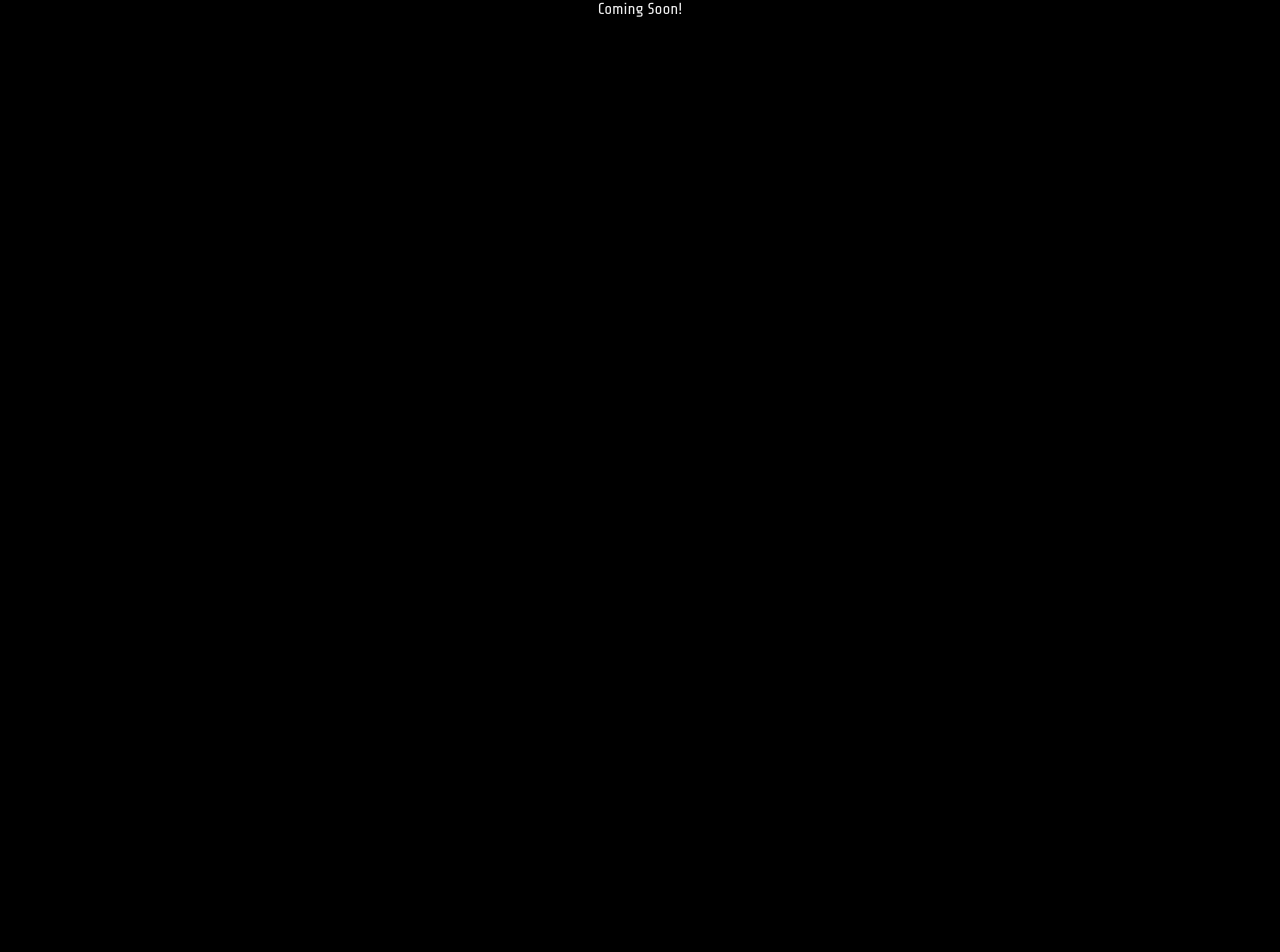
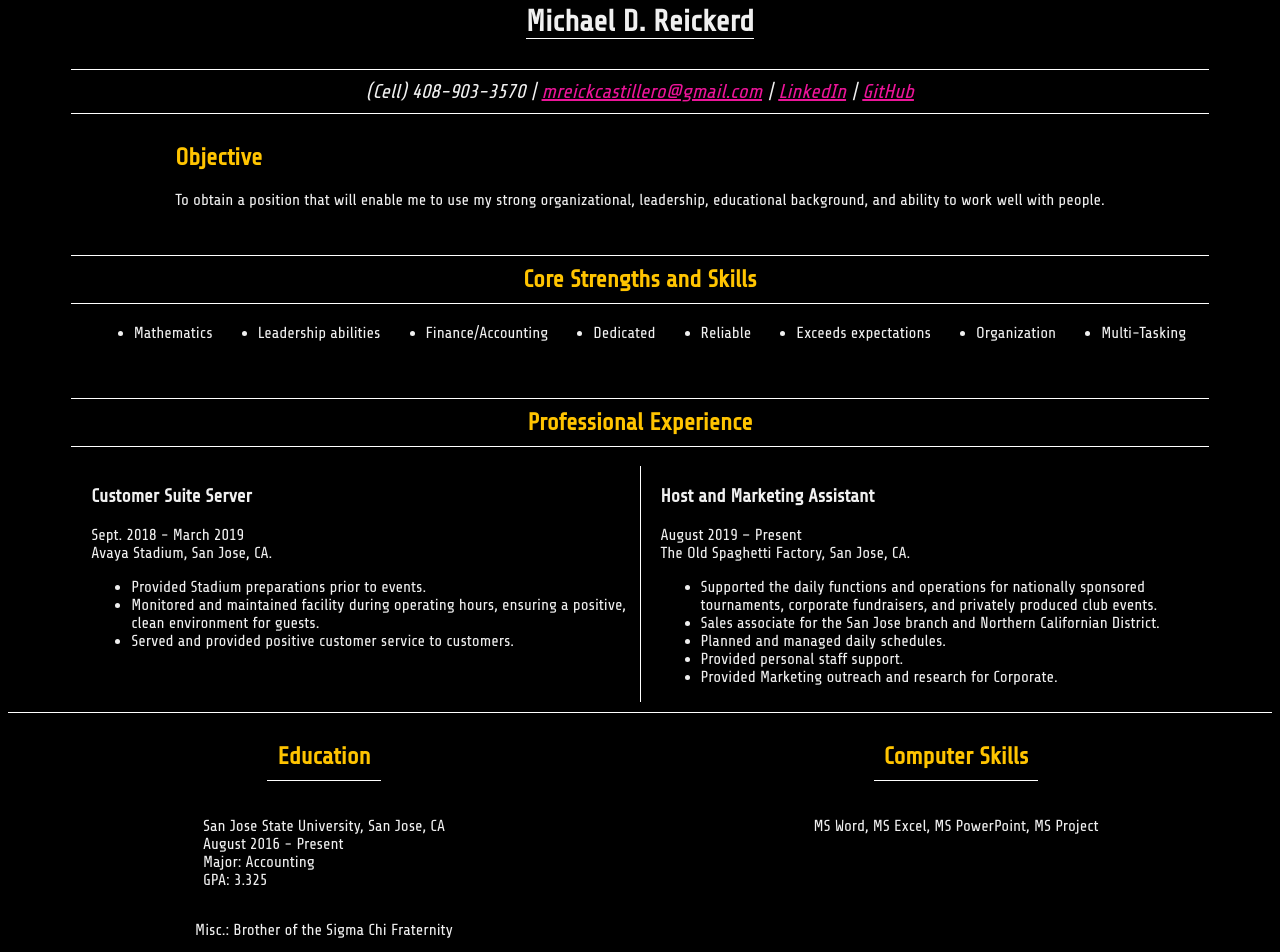
Before and after one commit to Migsrkrd/Web-Portfolio, a React (Vite) app: page /resume in a window 1280 px wide. Shown: the part 856-1808 px from the top of the page. Before the commit the page ends 898 px from the top, so only its background shows below. Built offline with nearby package versions, Linux system fonts and the light colour scheme.

Commit message:
added a resume

```diff
--- a/src/pages/aboutMe.jsx
+++ b/src/pages/aboutMe.jsx
@@ -16,58 +16,57 @@ export default function AboutMePage() {
       textIndent: "50px",
     },
     img: {
-        width: "50%",
-        height: "50%",
-        margin: "50px",
-        },
+      width: "50%",
+      height: "50%",
+      margin: "50px",
+    },
   };
   return (
     <div className="container" style={styles.container}>
       <h1 className="pagetitle">About Me</h1>
-      <img src="public/IMG_1359 (1).jpg" alt="Photo of Michael Reickerd" style={styles.img}/>
+      <img
+        src="public/IMG_1359 (1).jpg"
+        alt="Photo of Michael Reickerd"
+        style={styles.img}
+      />
       <p style={styles.text}>
-        I am currently developing my new career in software engineering. I am 25
-        years of age and have struggled throughout the majority of my life when
-        it comes to deciding what is right for my career. With other aspects of
-        life, I have been very certain. I come from a family of six, being the
-        youngest boy out of four. I have always had a passion for sports, video
-        games, and socializing with new people.
+        At 25 years old, I've embarked on a path that resonates deeply with my
+        passion and purpose. Life has been a series of discoveries and choices,
+        and my pursuit of a fulfilling career has been no exception. As the youngest of four in a close-knit family of six, I've always been
+        certain about my love for sports, video games, and connecting with new
+        people. However, the road to finding the perfect career has been a
+        winding one.
       </p>
+
       <p style={styles.text}>
-        Ever since I was very young, I have always been talented with math
-        skills. So coming from a family of accountants, this seemed like the
-        best fit for my future career. When I applied to the University of San
-        Jose State, I applied for the department of Accountancy.
+        Born into a family of accountants, it seemed natural for me to follow
+        suit. With a knack for math, I enrolled in the Department of Accountancy
+        at the University of San Jose State. Two years into challenging courses
+        and countless late nights fueled by a newfound caffeine addiction, I
+        realized this wasn't the path for me. Undeterred, I explored different majors and eventually landed on
+        Business Marketing. While it aligned with my love for engaging with
+        others, it didn't take long to realize that there was still something
+        missing. Returning home to my childhood house, I decided to take a
+        break, introspect, and uncover undiscovered passions.
       </p>
+
       <p style={styles.text}>
-        After two years of tough courses, many late nights and a newly developed
-        caffeine addiction, I quickly realized this is not what I want to do
-        with my life. I eventually changed my majors twice, landing on a major
-        that better suits my passion for meeting new people and conversation:
-        Business Marketing.
+        In a serendipitous turn of events, I decided to build my first PC. What
+        started as a fun project turned into a revelation during the coding
+        process to make a Microsoft Windows application bootable from a flash
+        drive. Computer coding had captured my interest in a way I hadn't
+        anticipated. This small venture into the vast world of web development became the
+        turning point in my career journey. Eager to delve deeper, I completed
+        the University of Berkeley Bootcamp, earning a certificate of
+        completion. Now, I am enthusiastically seeking a full-time position
+        where I can contribute my skills and passion for coding to make
+        meaningful contributions in the field of software engineering.
       </p>
+
       <p style={styles.text}>
-        While this was a good fit for my character, it didn't take long to
-        realize that this too was not fit for myself. After moving back home
-        into my childhood house, I decided to take some time off of work and
-        really learn about myself. Maybe there are passions I have that I
-        haven't discovered yet. Maybe there is a hidden talent for something
-        other than mathematics.
-      </p>
-      <p style={styles.text}>
-        On a whim, I decided to construct my very first PC simply for the fun of
-        it. While I knew the process would be new, I invested all of my
-        attention, and let's not forget a large amount of cash, and ended up
-        creating a computer from scratch. While I had a great time during the
-        project, I would have never thought that my favorite part was the coding
-        process to create the Microsoft Windows application bootable from a
-        flash drive. How is this done? Computer coding!
-      </p>
-      <p style={styles.text}>
-        While this is a small step in the large world of web development, it
-        quickly made me finally find my career passion. I received my
-        certificate of completion from the University of Berkeley Bootcamp and
-        have been in desire of a full-time position ever since.
+        Join me on this exciting adventure as I continue to grow, learn, and
+        make a mark in the ever-evolving world of technology. Let's build
+        something amazing together!
       </p>
     </div>
   );
--- a/src/pages/resume.jsx
+++ b/src/pages/resume.jsx
@@ -1,8 +1,229 @@
 export default function ResumePage() {
-    return (
-        <div className="container">
-            <h1 className="pagetitle">Resume</h1>
-            <p>Coming Soon!</p>
+  const styles = {
+    myName: {
+      fontSize: "30px",
+      fontWeight: "bold",
+      borderBottom: "1px solid white",
+    },
+    address: {
+      fontSize: "20px",
+      color: "#F0F0F0",
+      borderBottom: "1px solid white",
+      borderTop: "1px solid white",
+      padding: "10px",
+      width: "100%",
+    },
+    links: {
+      color: "rgb(236, 20, 153)",
+    },
+    addressSection: {
+      margin: "10px",
+      width: "90%",
+      textAlign: "center",
+      display: "flex",
+      justifyContent: "center",
+    },
+    objective: {
+      color: "rgb(255, 196, 0)",
+    },
+    skills: {
+      color: "rgb(255, 196, 0)",
+      borderBottom: "1px solid white",
+      borderTop: "1px solid white",
+      padding: "10px",
+    },
+    skillsSection: {
+      margin: "10px",
+      width: "90%",
+      textAlign: "center",
+    },
+    skillsList: {
+      display: "flex",
+      justifyContent: "space-around",
+      flexWrap: "wrap",
+    },
+    experienceSection: {
+      margin: "10px",
+      width: "90%",
+    },
+    experienceTitle: {
+      color: "rgb(255, 196, 0)",
+      borderBottom: "1px solid white",
+      borderTop: "1px solid white",
+      padding: "10px",
+      textAlign: "center",
+    },
+    workDiv: {
+        display: "flex",
+        },
+    work1 : {
+        width: "50%",
+        paddingLeft: "20px",
+    },
+    work2 : {
+        width: "50%",
+        paddingLeft: "20px",
+        borderLeft: "1px solid white",
+    },
+    educationSection: {
+        margin: "10px",
+        width: "90%",
+      },
+    edAndComp: {
+        borderTop: "1px solid white",
+        display: "flex",
+        justifyContent: "space-around",
+        flexWrap: "wrap",
+        width: "100%",
+    },
+    edSection: {
+        width: "50%",
+        display: "flex",
+        flexDirection: "column",
+        alignItems: "center",
+    },
+    compSection: {
+        width: "50%",
+        display: "flex",
+        flexDirection: "column",
+        alignItems: "center",
+    },
+    edTitle: {
+        color: "rgb(255, 196, 0)",
+        borderBottom: "1px solid white",
+        padding: "10px",
+        textAlign: "center",
+    },
+    compTitle: {
+        color: "rgb(255, 196, 0)",
+        borderBottom: "1px solid white",
+        padding: "10px",
+        textAlign: "center",
+    },
+  };
+
+  return (
+    <div className="container">
+      <h1 className="pagetitle">Resume</h1>
+      <header>
+        <h1 style={styles.myName}>Michael D. Reickerd</h1>
+      </header>
+
+      <section style={styles.addressSection}>
+        <address style={styles.address}>
+          (Cell) 408-903-3570 |{" "}
+          <a href="mailto:mreickcastillero@gmail.com" style={styles.links}>
+            mreickcastillero@gmail.com
+          </a>{" "}
+          |{" "}
+          <a
+            href="https://www.linkedin.com/in/mikey-reickerd-1716a71a3/"
+            style={styles.links}
+          >
+            LinkedIn
+          </a>{" "}
+          |{" "}
+          <a href="https://github.com/Migsrkrd" style={styles.links}>
+            GitHub
+          </a>
+        </address>
+      </section>
+
+      <section>
+        <h2 style={styles.objective}>Objective</h2>
+        <p>
+          To obtain a position that will enable me to use my strong
+          organizational, leadership, educational background, and ability to
+          work well with people.
+        </p>
+      </section>
+
+      <section style={styles.skillsSection}>
+        <h2 style={styles.skills}>Core Strengths and Skills</h2>
+        <ul style={styles.skillsList}>
+          <li>Mathematics</li>
+          <li>Leadership abilities</li>
+          <li>Finance/Accounting</li>
+          <li>Dedicated</li>
+          <li>Reliable</li>
+          <li>Exceeds expectations</li>
+          <li>Organization</li>
+          <li>Multi-Tasking</li>
+        </ul>
+      </section>
+
+      <section style={styles.experienceSection}>
+        <h2 style={styles.experienceTitle}>Professional Experience</h2>
+        <div style={styles.workDiv}>
+          <div style={styles.work1}>
+            <h3>Customer Suite Server</h3>
+            <p>
+              Sept. 2018 - March 2019
+              <br />
+              Avaya Stadium, San Jose, CA.
+            </p>
+            <ul>
+              <li>Provided Stadium preparations prior to events.</li>
+              <li>
+                Monitored and maintained facility during operating hours,
+                ensuring a positive, clean environment for guests.
+              </li>
+              <li>
+                Served and provided positive customer service to customers.
+              </li>
+            </ul>
+          </div>
+          <div style={styles.work2}>
+            <h3>Host and Marketing Assistant</h3>
+            <p>
+              August 2019 – Present
+              <br />
+              The Old Spaghetti Factory, San Jose, CA.
+            </p>
+            <ul>
+              <li>
+                Supported the daily functions and operations for nationally
+                sponsored tournaments, corporate fundraisers, and privately
+                produced club events.
+              </li>
+              <li>
+                Sales associate for the San Jose branch and Northern Californian
+                District.
+              </li>
+              <li>Planned and managed daily schedules.</li>
+              <li>Provided personal staff support.</li>
+              <li>Provided Marketing outreach and research for Corporate.</li>
+            </ul>
+          </div>
         </div>
-    )
-    }
+      </section>
+    <div style={styles.edAndComp}>
+      <section style={styles.edSection}>
+        <h2 style={styles.edTitle}>Education</h2>
+        <p>
+          San Jose State University, San Jose, CA
+          <br />
+          August 2016 - Present
+          <br />
+          Major: Accounting
+          <br />
+          GPA: 3.325
+        </p>
+        <p>Misc.: Brother of the Sigma Chi Fraternity</p>
+      </section>
+
+      <section style={styles.compSection}>
+        <h2 style={styles.compTitle}>Computer Skills</h2>
+        <p>MS Word, MS Excel, MS PowerPoint, MS Project</p>
+      </section>
+      </div>
+
+      <section style={styles.edSection}>
+        <h2 style={styles.compTitle}>Miscellaneous</h2>
+        <p>Brother of the Sigma Chi Fraternity</p>
+        <p>Managed Events and Fundraisers</p>
+        <p>Helped raise over $20,000 for the Huntsman Cancer Institute</p>
+      </section>
+    </div>
+  );
+}
```
